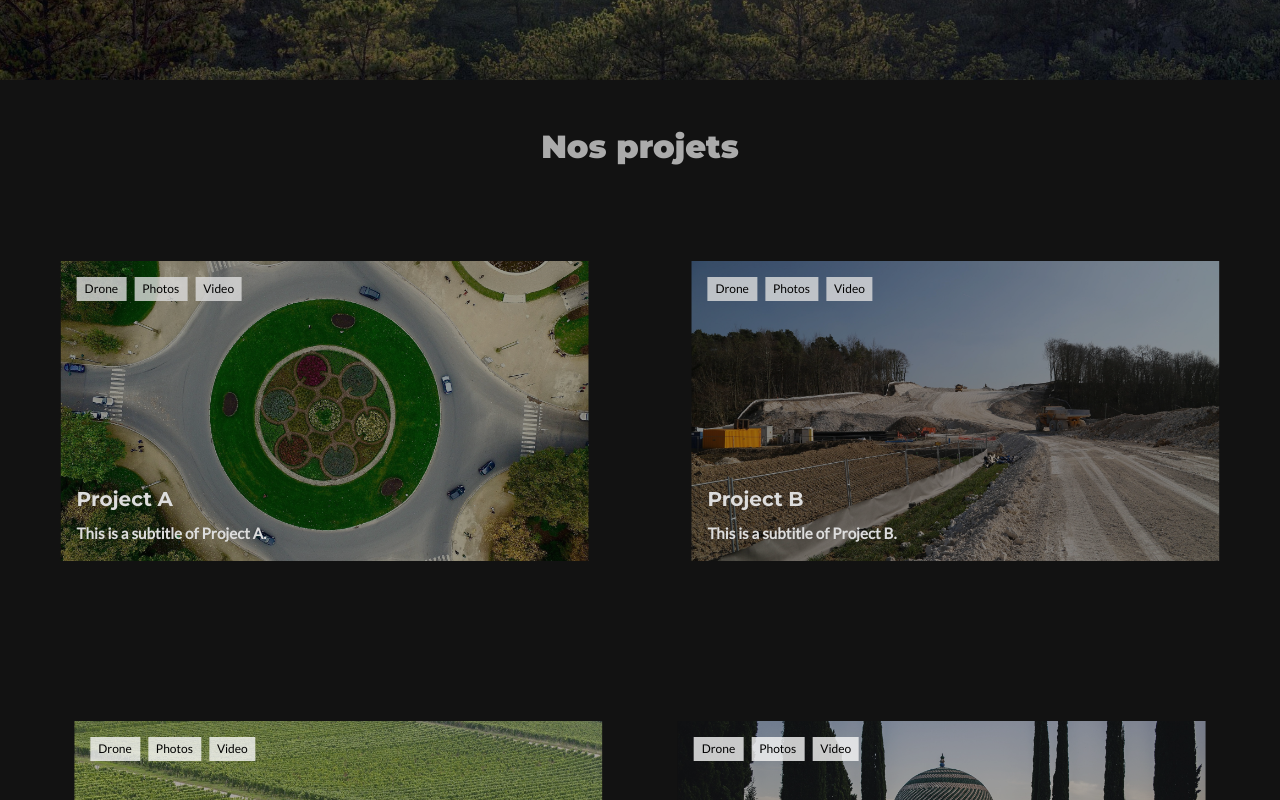
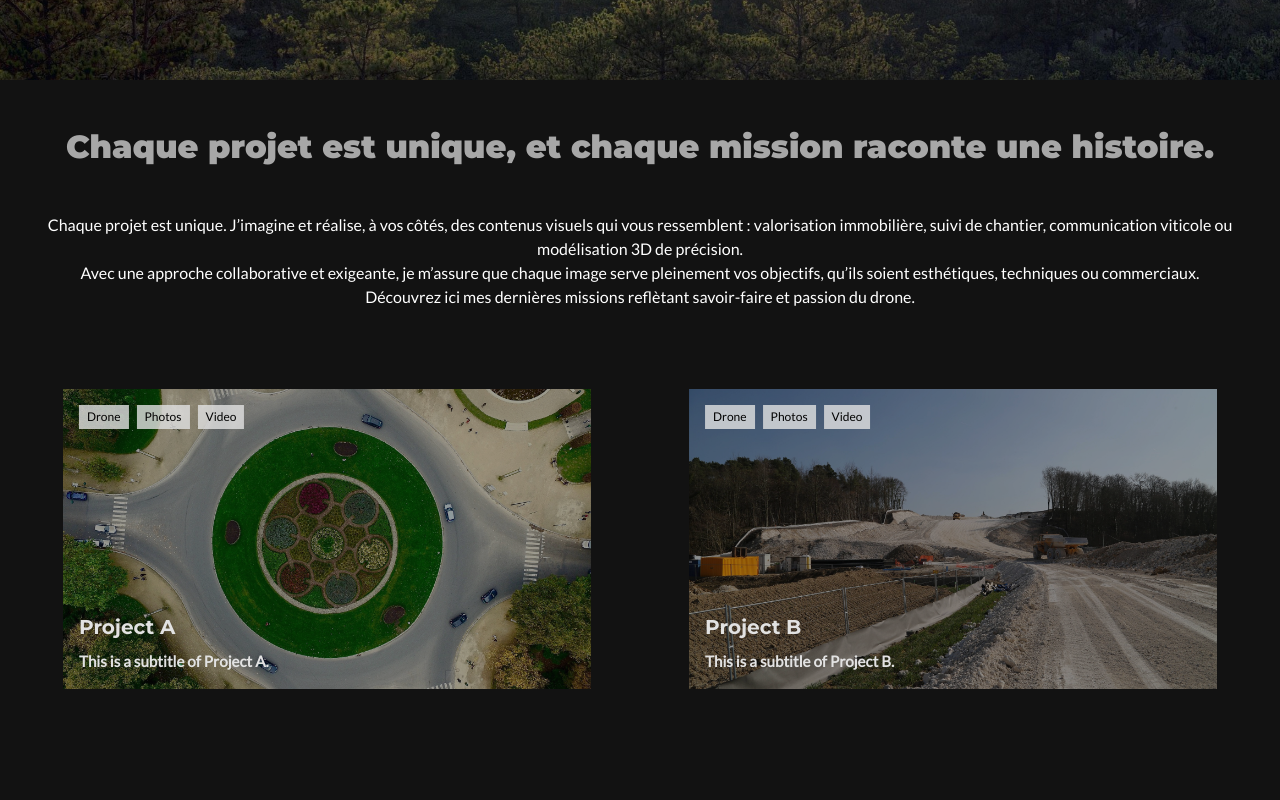
Before and after one commit to Guillaume811/site_dmv, a React (Create React App) app: page / in a window 1280 px wide. Shown: the part 1520-2320 px from the top of the page. Built offline with nearby package versions, Linux system fonts and the light colour scheme.

Commit message:
feat: mise à jour du titre et ajout d'une description dans la section "Nos projets"

```diff
--- a/src/pages/Home/Home.tsx
+++ b/src/pages/Home/Home.tsx
@@ -191,13 +191,20 @@ const Home: React.FC = () => {
             </ParallaxFixSection>
 
             {/*Section Nos projets*/}
-            <TitleSection title='Nos projets'
+            <TitleSection title='Chaque projet est unique, et chaque mission raconte une histoire.'
                 classNameSection={stylesTitlesSection.sectionPresentation}
                 classNameTitle={stylesTitlesSection.sectionPresentation__title}
                 innerRef={titleRef}
                 opacity={titleOpacity}
                 opacityOnTitleOnly={true}
             >
+                <p className={stylesTitlesSection.sectionPresentation__text}
+
+                >
+                    Chaque projet est unique. J’imagine et réalise, à vos côtés, des contenus visuels qui vous ressemblent : valorisation immobilière, suivi de chantier, communication viticole ou modélisation 3D de précision.<br/>
+                    Avec une approche collaborative et exigeante, je m’assure que chaque image serve pleinement vos objectifs, qu’ils soient esthétiques, techniques ou commerciaux.<br/>
+                    Découvrez ici mes dernières missions reflètant savoir-faire et passion du drone.<br/>
+                </p>
                 <ProjectGrid projects={projects} />
 
             </TitleSection>
```
